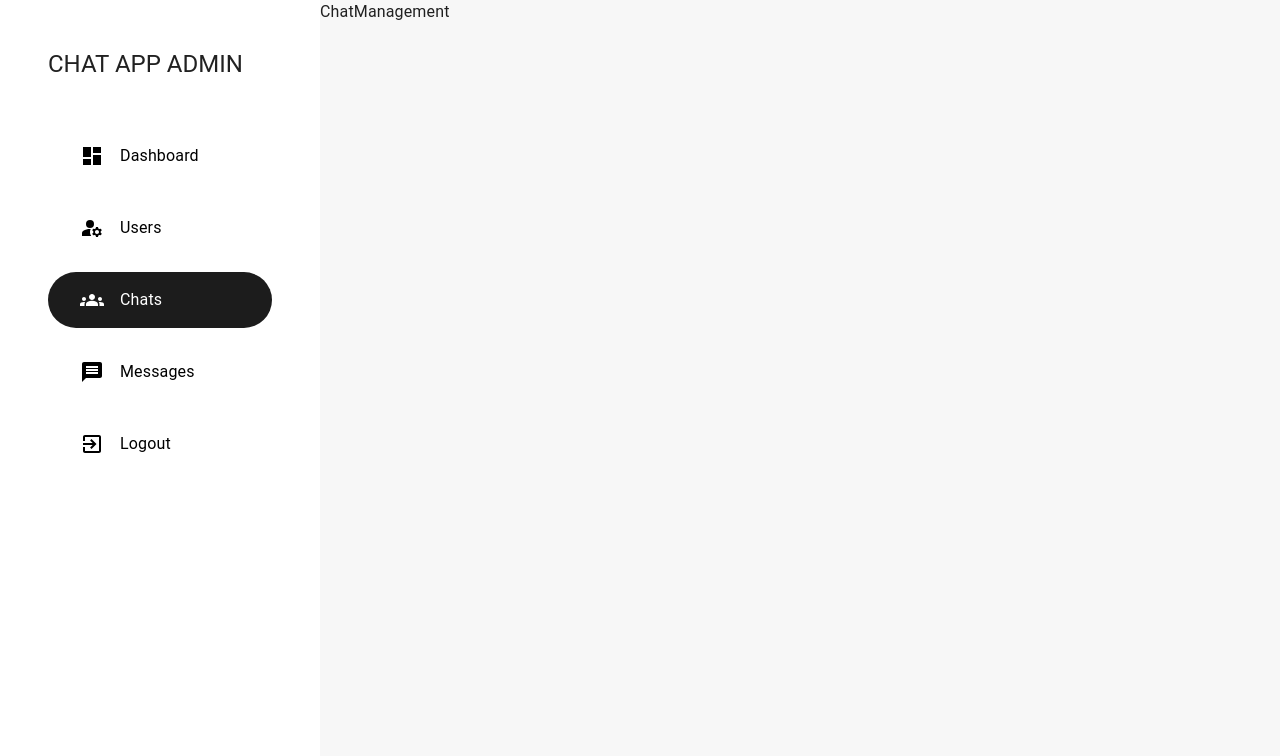
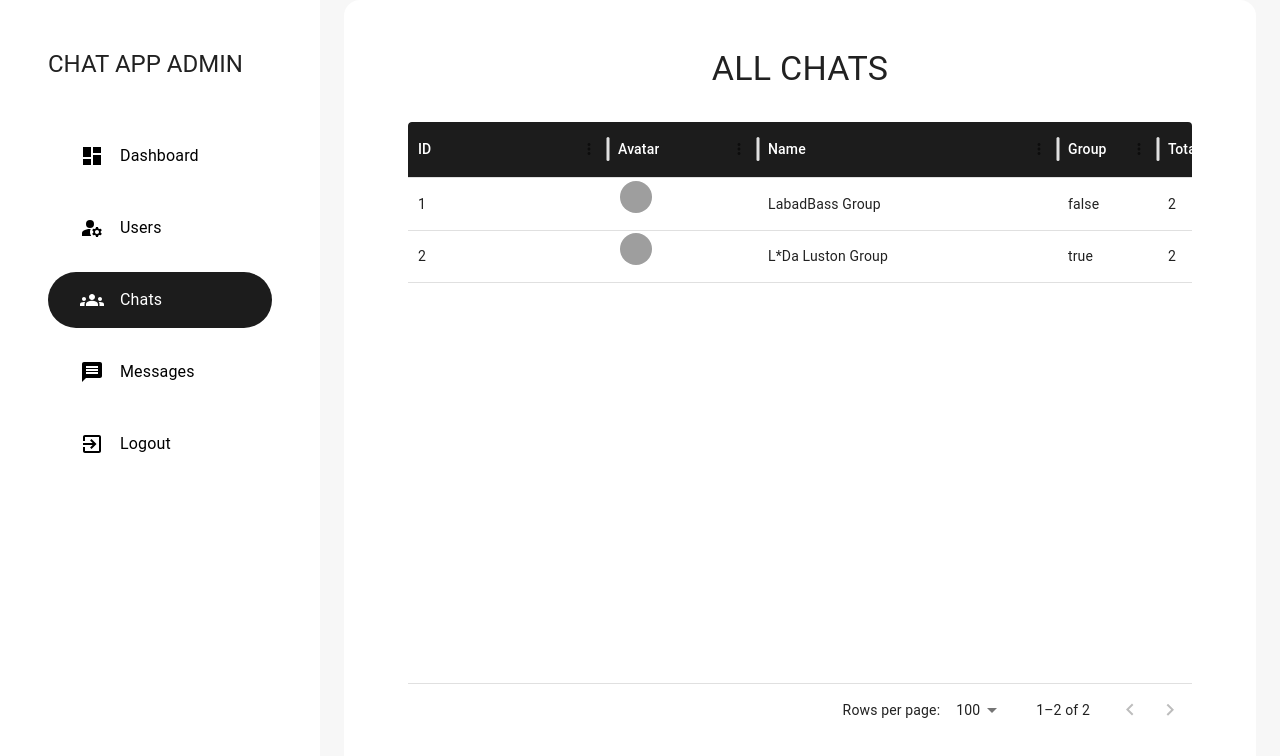
Before and after one commit to vikasutf8/Chatting-App, a React (Vite) app in the folder Client/: page /admin/chats in a window 1280 px wide. Shown: the top 756 px of the page. Built offline with nearby package versions, Linux system fonts and the light colour scheme; grey boxes are pictures that could not be loaded.

Commit message:
chatManagement Done

```diff
--- a/Client/src/pages/Admin/ChatManagement.jsx
+++ b/Client/src/pages/Admin/ChatManagement.jsx
@@ -1,10 +1,96 @@
-import React from 'react'
-import AdminLayout from '../../components/layout/AdminLayout'
 
+import { Avatar, Skeleton, Stack } from "@mui/material";
+import React, { useEffect, useState } from "react";
+import AdminLayout from "../../components/layout/AdminLayout";
+import AvatarCard from "../../components/shared/AvatarCard";
+import Table from "../../components/shared/Table";
+import { transformImage } from "../../lib/features";
+import { dashboardData } from "../../constants/sampleData";
+const columns = [
+  {
+    field: "id",
+    headerName: "ID",
+    headerClassName: "table-header",
+    width: 200,
+  },
+  {
+    field: "avatar",
+    headerName: "Avatar",
+    headerClassName: "table-header",
+    width: 150,
+    renderCell: (params) => <AvatarCard avatar={params.row.avatar} />,
+  },
+
+  {
+    field: "name",
+    headerName: "Name",
+    headerClassName: "table-header",
+    width: 300,
+  },
+
+  {
+    field: "groupChat",
+    headerName: "Group",
+    headerClassName: "table-header",
+    width: 100,
+  },
+  {
+    field: "totalMembers",
+    headerName: "Total Members",
+    headerClassName: "table-header",
+    width: 120,
+  },
+  {
+    field: "members",
+    headerName: "Members",
+    headerClassName: "table-header",
+    width: 400,
+    renderCell: (params) => (
+      <AvatarCard max={100} avatar={params.row.members} />
+    ),
+  },
+  {
+    field: "totalMessages",
+    headerName: "Total Messages",
+    headerClassName: "table-header",
+    width: 120,
+  },
+  {
+    field: "creator",
+    headerName: "Created By",
+    headerClassName: "table-header",
+    width: 250,
+    renderCell: (params) => (
+      <Stack direction="row" alignItems="center" spacing={"1rem"}>
+        <Avatar alt={params.row.creator.name} src={params.row.creator.avatar} />
+        <span>{params.row.creator.name}</span>
+      </Stack>
+    ),
+  },
+];
 const ChatManagement = () => {
+  const [rows, setRows] = useState([]);
+
+  useEffect(() => {
+    if (dashboardData) {
+      setRows(
+        dashboardData.chats.map((i) => ({
+          ...i,
+          id: i._id,
+          avatar: i.avatar.map((i) => transformImage(i, 50)),
+          members: i.members.map((i) => transformImage(i.avatar, 50)),
+          creator: {
+            name: i.creator.name,
+            avatar: transformImage(i.creator.avatar, 50),
+          },
+        }))
+      );
+    }
+  }, []);
+
   return (
     <AdminLayout>
-        <div>ChatManagement</div>
+        <Table heading={"All Chats"} columns={columns} rows={rows} />
     </AdminLayout>
   )
 }
```
